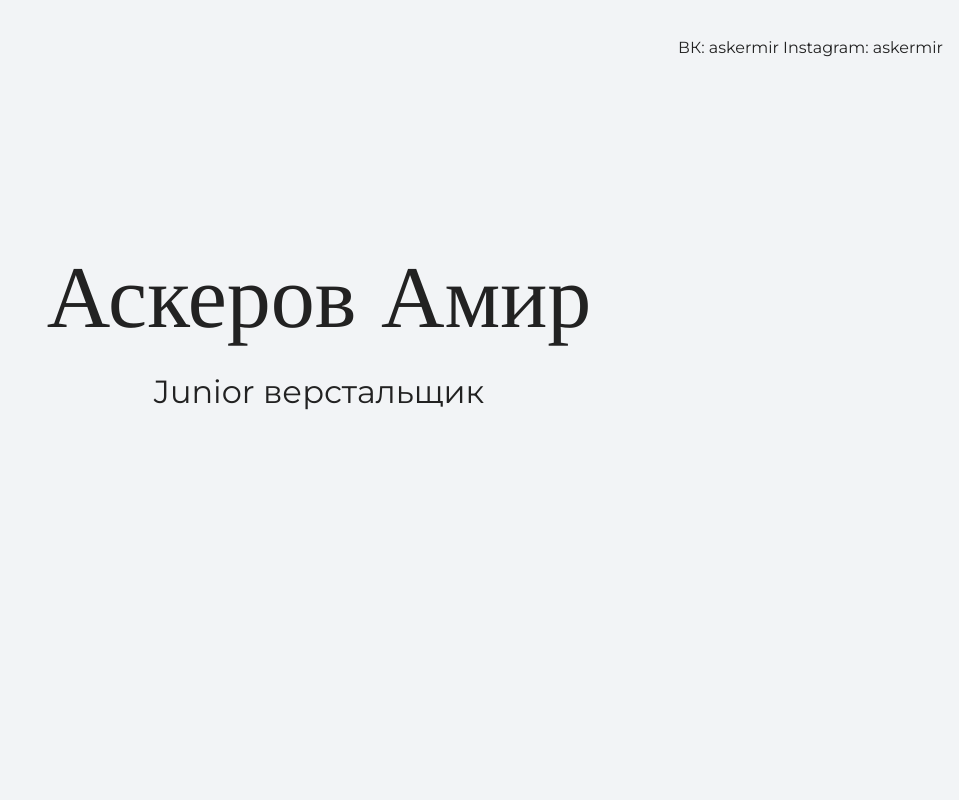
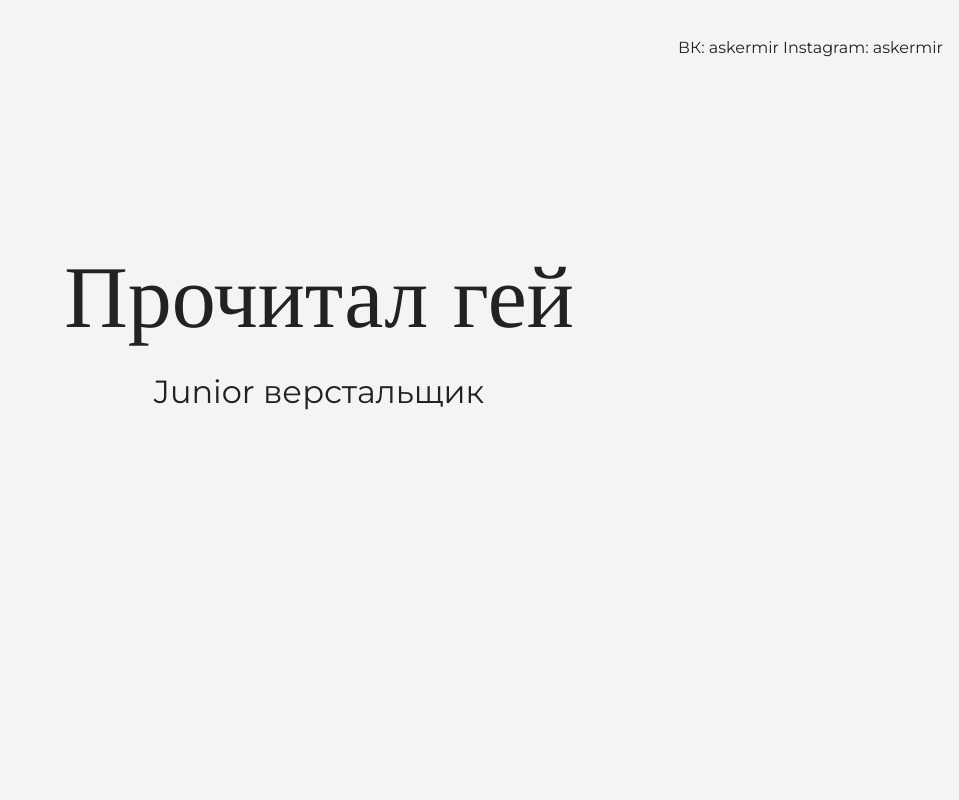
Before and after one commit to AskerMir/askermir, a plain HTML site: page index.html in a window 1280 px wide. Shown: the top 800 px of the page, without its empty margins (321-1280 px from the left). Drawn offline with nearby package versions, Linux system fonts and the light colour scheme.

Commit message:
Изменение заголовка

```diff
--- a/index.html
+++ b/index.html
@@ -16,7 +16,7 @@
 
 	    <section class="hero-image">
 	    <div class="container">
-	      <h1 class="heading">Аскеров Амир</h1>
+	      <h1 class="heading">Прочитал гей</h1>
 	      <p>Junior верстальщик</p>
 	    </div>
 	    </section>
```
